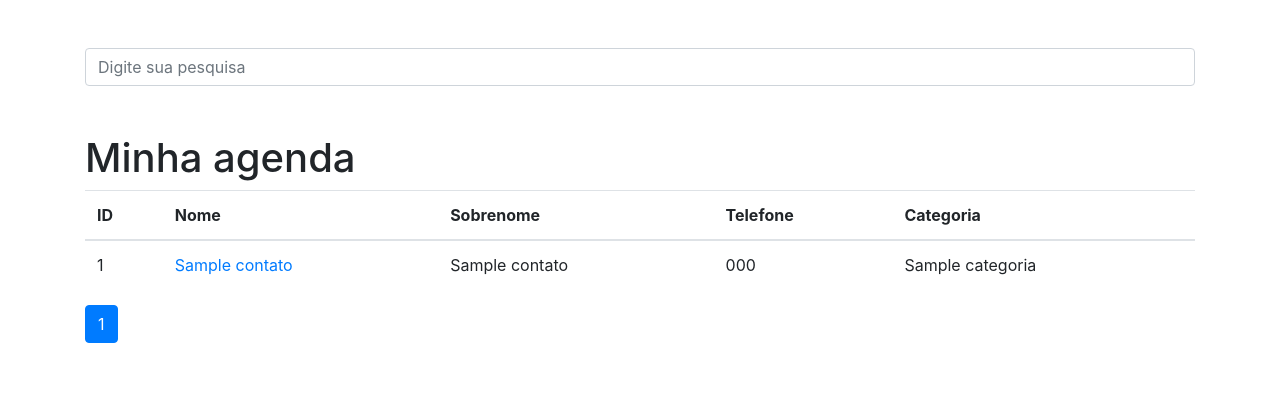
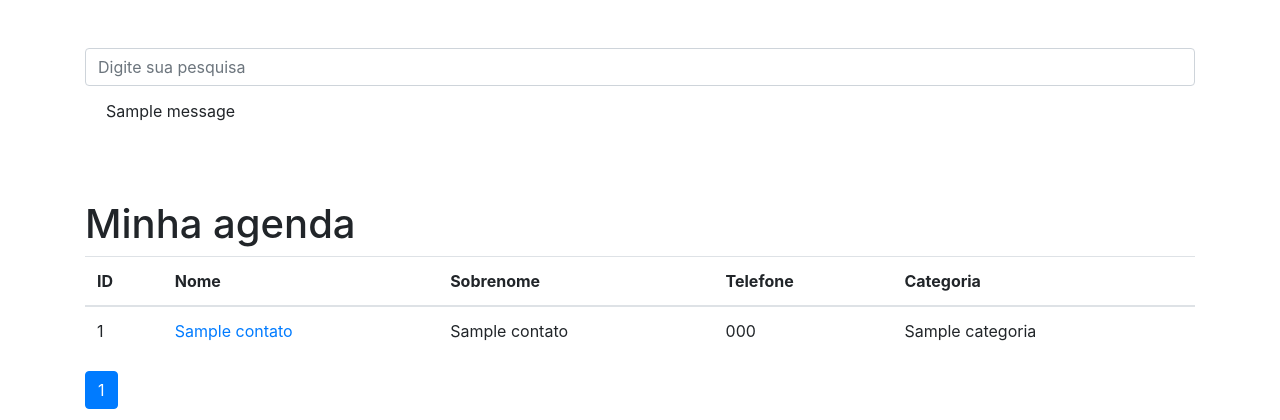
Before and after one commit to Israel-covello/projeto_agenda, a Django app: page / in a window 1280 px wide. Shown: the part 56-476 px from the top of the page. Run offline with Django 3.2, Linux system fonts and the light colour scheme; tables that the repository leaves empty hold one stand-in row (values such as "Sample post"); one stand-in notice (Sample message) is shown; some libraries are stand-ins or nearby versions.

Commit message:
Adicionando mensagens de erro

```diff
--- a/contatos/views.py
+++ b/contatos/views.py
@@ -1,9 +1,10 @@
 from django.http.response import Http404
-from django.shortcuts import render, get_object_or_404
+from django.shortcuts import render, get_object_or_404, redirect
 from .models import Contato
 from django.core.paginator import Paginator
 from django.db.models import Q, Value
 from django.db.models.functions import Concat
+from django.contrib import messages
 
 
 def index(request):
@@ -29,8 +30,13 @@ def ver_contato(request, contato_id):
 def busca(request):
     termo = request.GET.get('termo')
 
-    if termo is None:
-        raise Http404()
+    if termo is None or not termo:
+        messages.add_message(
+            request, messages.ERROR,
+            'Campo de Pesquisa não pode ficar vazio!'
+        )
+        return redirect('index.html')
+
     campos = Concat('nome', Value(' '), 'sobrenome')
 
     contatos = Contato.objects.annotate(
--- a/templates/base.html
+++ b/templates/base.html
@@ -23,6 +23,7 @@
                     id="search-input"
                     placeholder="Digite sua pesquisa"
                     name="termo">
+              {% include 'parciais/_messages.html' %}
             </div>
           </div>
         </form>
--- /dev/null
+++ b/templates/parciais/_messages.html
@@ -0,0 +1,7 @@
+{% if messages %}
+    {% for message in messages %}
+        <div class="alert {{ message.tag}}" role="alert">
+            {{ message }}
+        </div>
+    {% endfor %}
+{% endif %}
```
Also changed, not shown: agenda/settings.py (+12 -0 lines).
